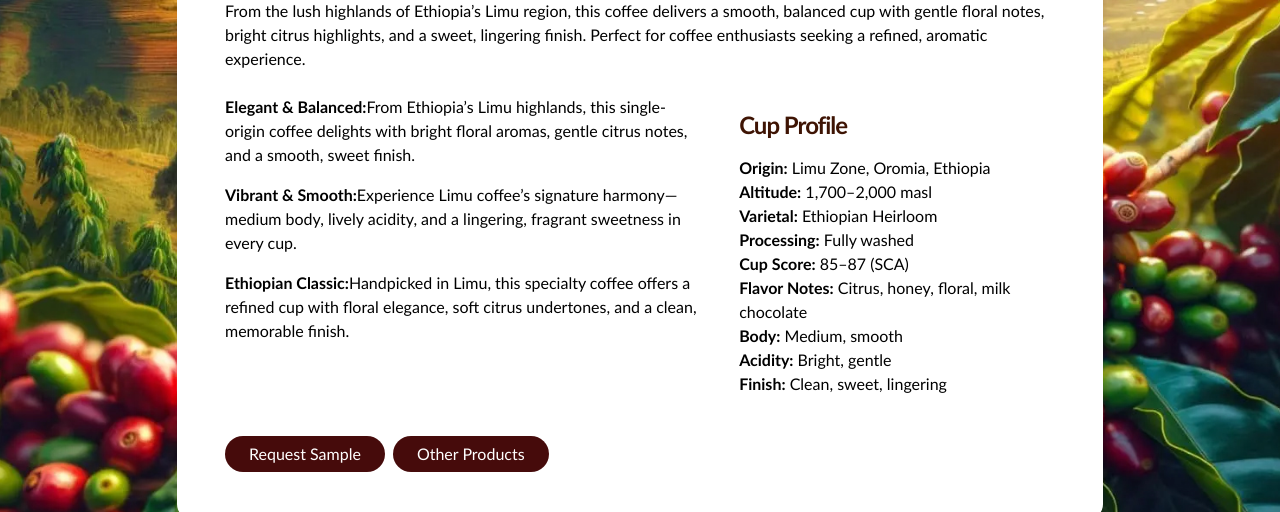
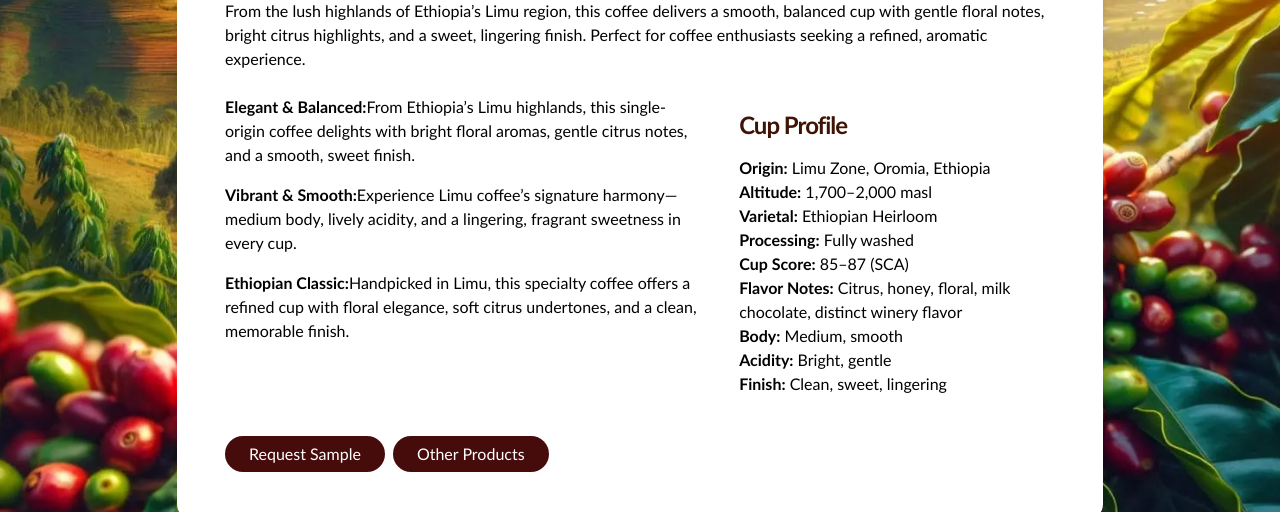
Before and after one commit to henok1012/coffee, a plain HTML site: page Origin_Limu.html in a window 1280 px wide. Shown: the part 288-800 px from the top of the page. Drawn offline with Linux system fonts and the light colour scheme.

Commit message:
Add files via upload

```diff
--- a/Origin_Limu.html
+++ b/Origin_Limu.html
@@ -403,7 +403,7 @@ h2::after {
                     <li><strong>Varietal:</strong> Ethiopian Heirloom</li>
                     <li><strong>Processing:</strong> Fully washed</li>
                     <li><strong>Cup Score:</strong> 85–87 (SCA)</li>
-                    <li><strong>Flavor Notes:</strong> Citrus, honey, floral, milk chocolate</li>
+                    <li><strong>Flavor Notes:</strong> Citrus, honey, floral, milk chocolate, distinct winery flavor</li>
                     <li><strong>Body:</strong> Medium, smooth</li>
                     <li><strong>Acidity:</strong> Bright, gentle</li>
                     <li><strong>Finish:</strong> Clean, sweet, lingering</li>
```
